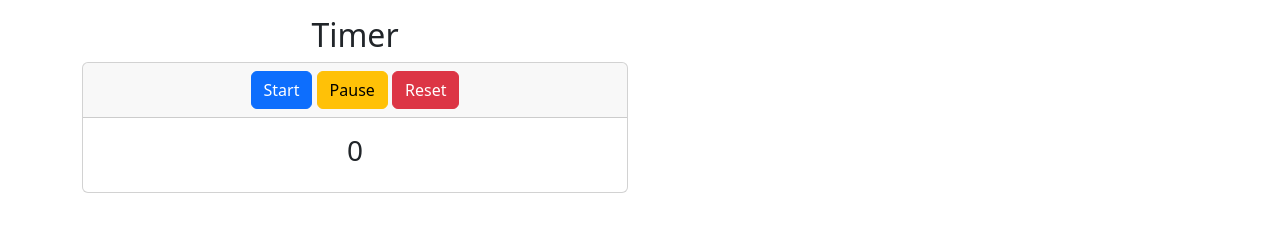
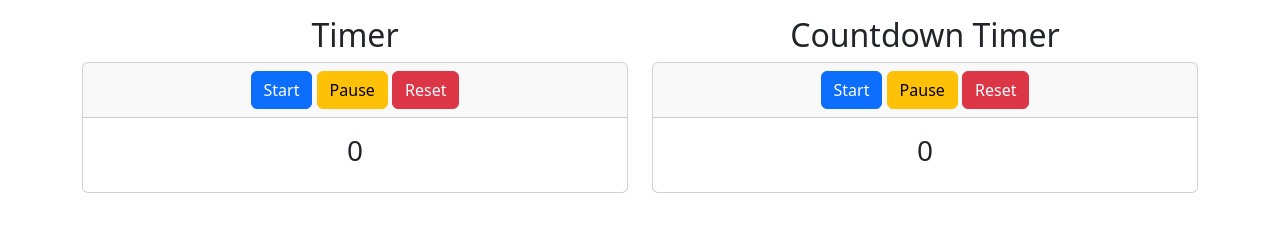
Before and after one commit to codersemon/timer_and_countdown_timer, a plain HTML site: page index.html in a window 1280 px wide. Drawn offline with nearby package versions, Linux system fonts and the light colour scheme.

Commit message:
countdown timer markup started

```diff
--- a/index.html
+++ b/index.html
@@ -29,7 +29,7 @@
                 </div> <!-- Timer div end -->
 
                 <div class="col-md-6">
-                    <!-- <h2 class="text-center">Countdown Timer</h2>
+                    <h2 class="text-center">Countdown Timer</h2>
                     <div class="card">
                         <div class="card-header text-center countdown-control">
                             <button class="btn btn-primary">Start</button>
@@ -39,7 +39,7 @@
                         <div class="card-body">
                             <h3 class="text-center timer-output">0</h3>
                         </div>
-                    </div> -->
+                    </div>
                 </div> <!--Countdown timer div end-->
             </div>
         </div>
```
